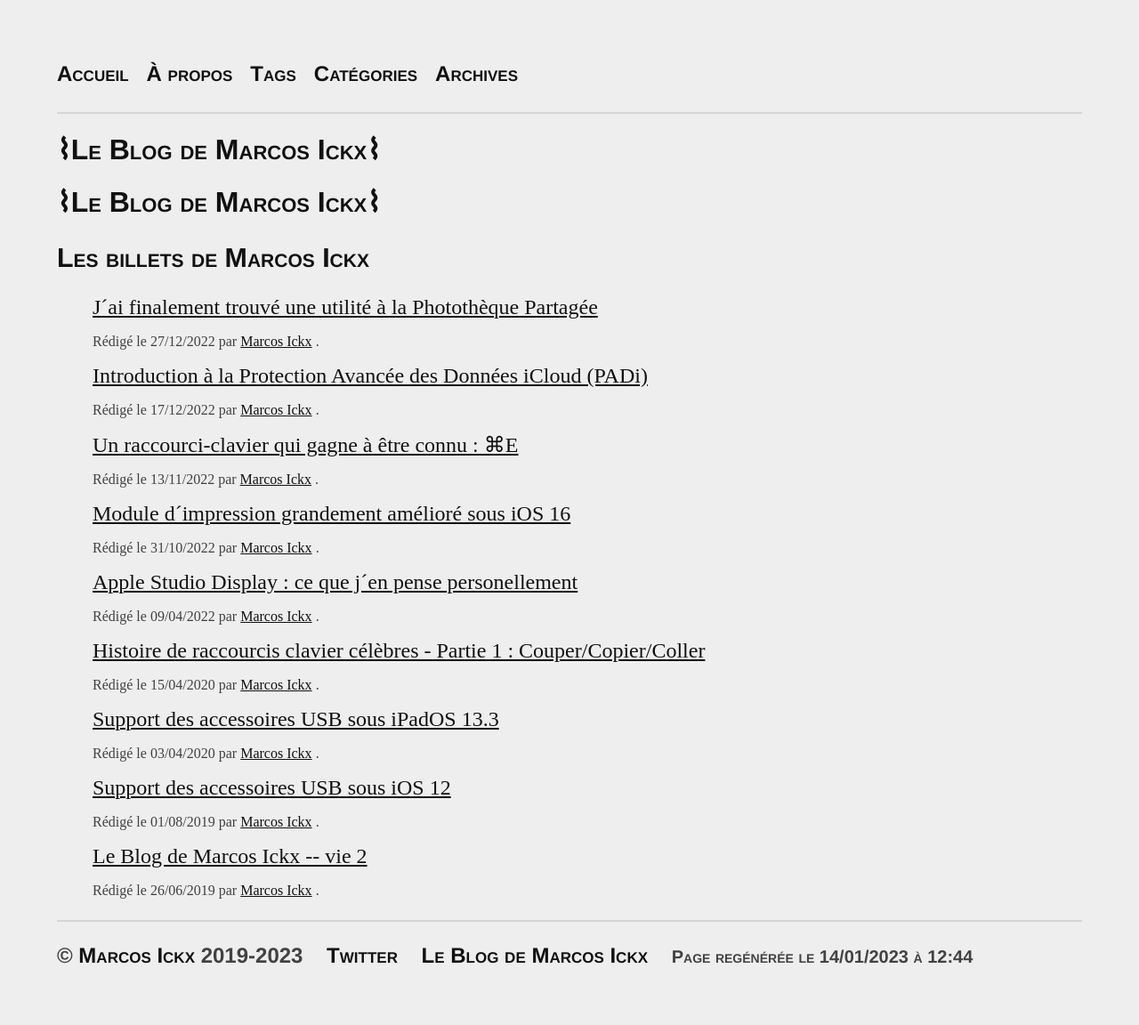
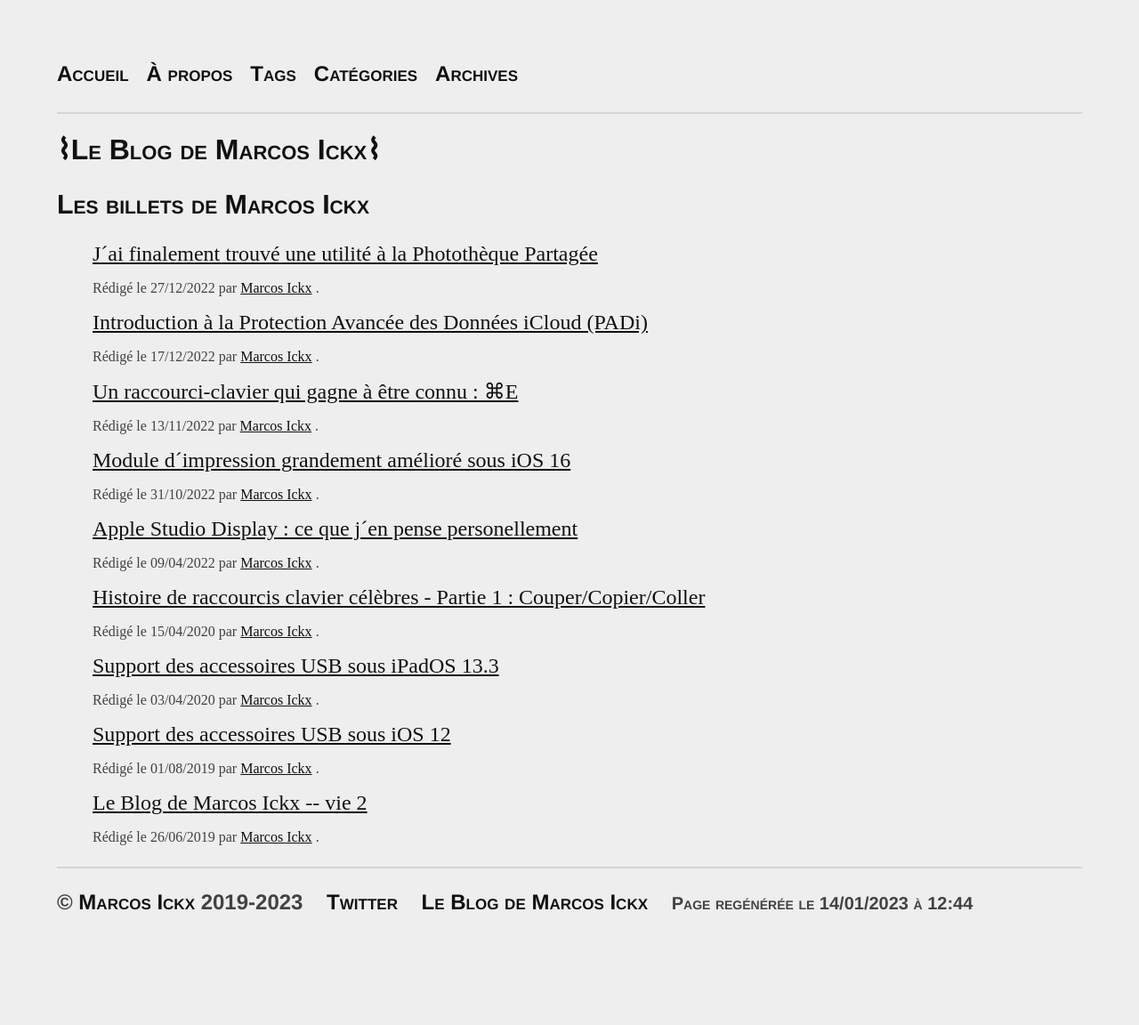
Before and after one commit to MarcosIckx/PreviewMarcosxNet, a Jekyll site: the page built from index.html, in a window 1280 px wide. Shown: the whole page at 89% size. Built offline with Jekyll 4.4.1, drawn with Linux system fonts in a browser that asks for light colours; the list of posts is cut into pages by our own code; after the commit the page ends 1092 px from its top, so only the background shows below that; some of the changed lines change nothing that is shown.

Commit message:
Update index.html

```diff
--- a/index.html
+++ b/index.html
@@ -4,7 +4,4 @@
 ---
 
 
-<h1>{{ page.title }} </h1>
-
-
-{% include posts.html %}
+{%- include posts.html -%}
```
